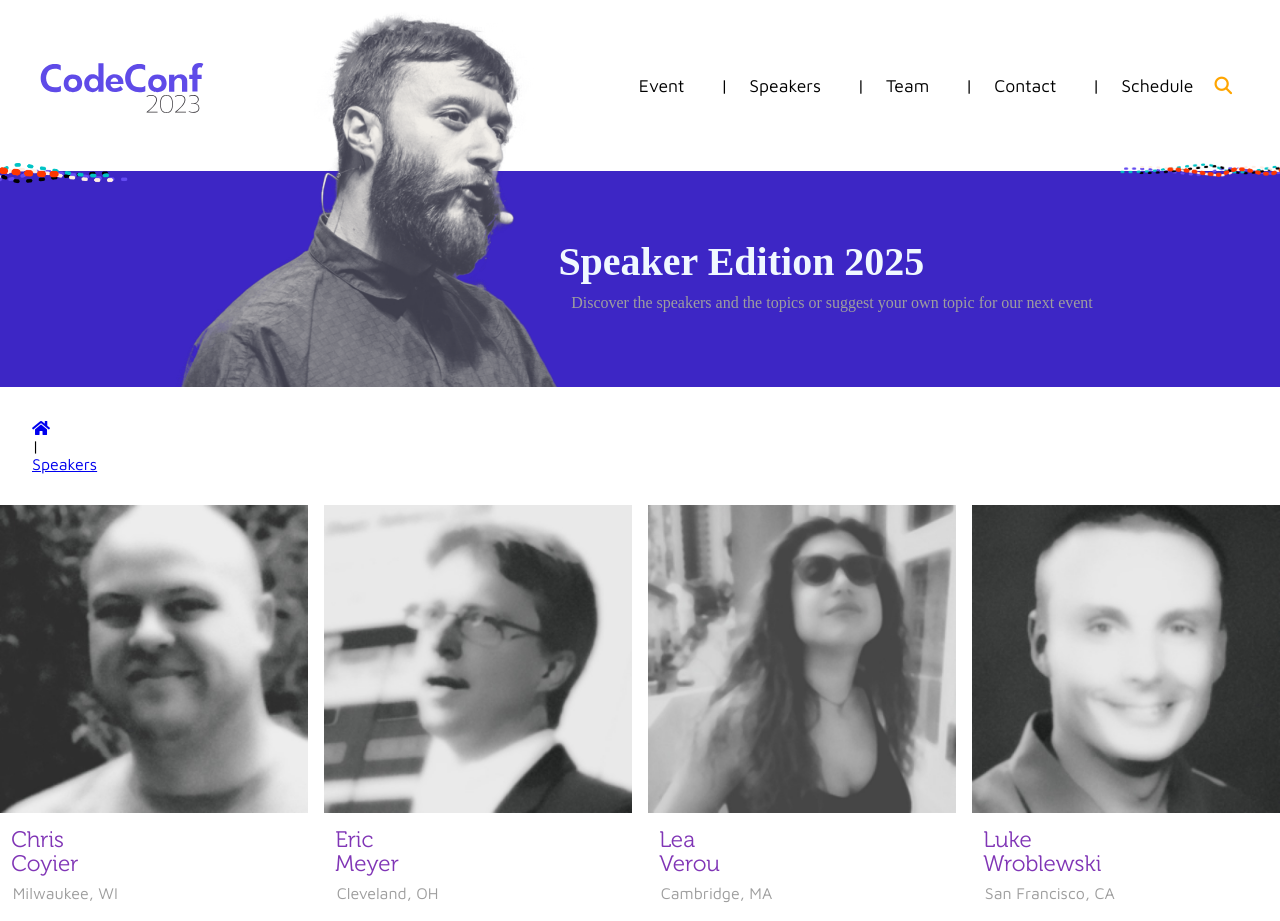
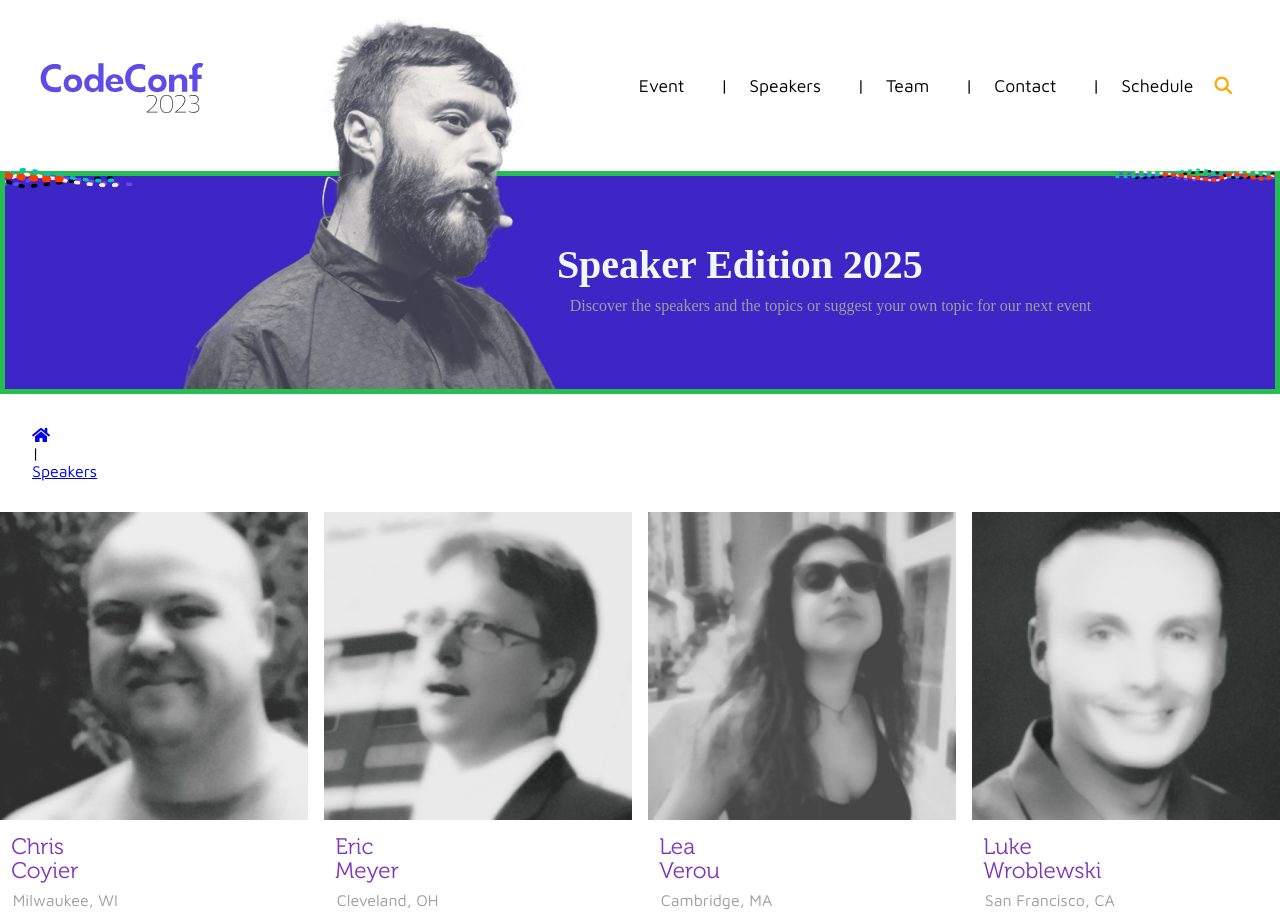
Before and after one commit to Lanvaria/ExoIntegre, a plain HTML site: page dist/index.html in a window 1280 px wide. Shown: the top 921 px of the page. Drawn offline with Linux system fonts and the light colour scheme.

Commit message:
9h47 13/03

```diff
--- a/src/style/_speaker.scss
+++ b/src/style/_speaker.scss
@@ -15,7 +15,7 @@
 
 }
 .banner {
-  //border: 5px solid rgb(38, 190, 81);
+  border: 5px solid rgb(38, 190, 81);
   align-items: center;
   width: 100%;
   background-color: rgb(61, 38, 197);
```
Also changed, not shown: dist/style/style.css, dist/style/style.min.css, 2 other files.
